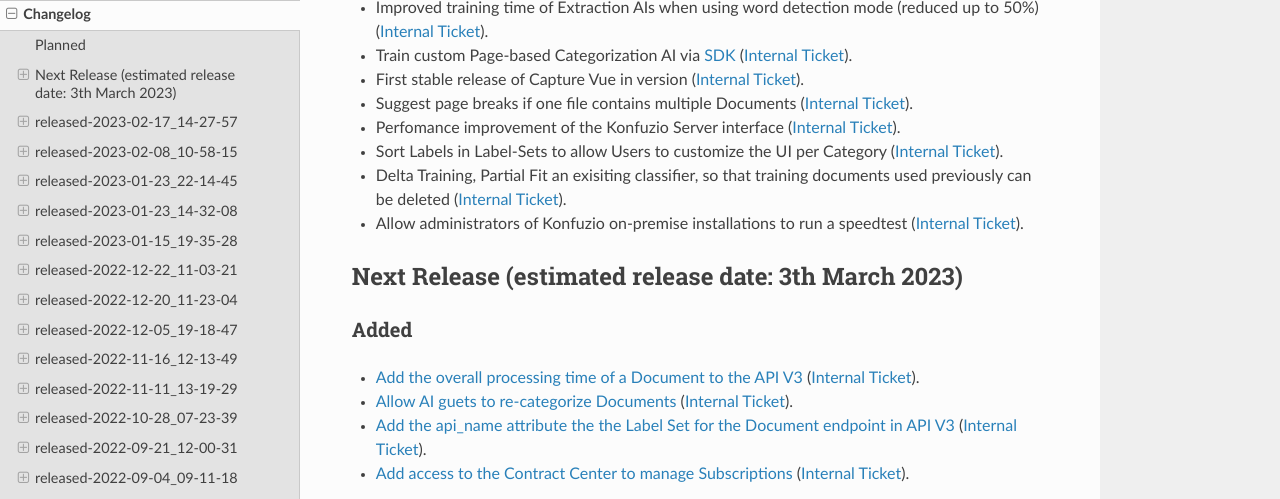
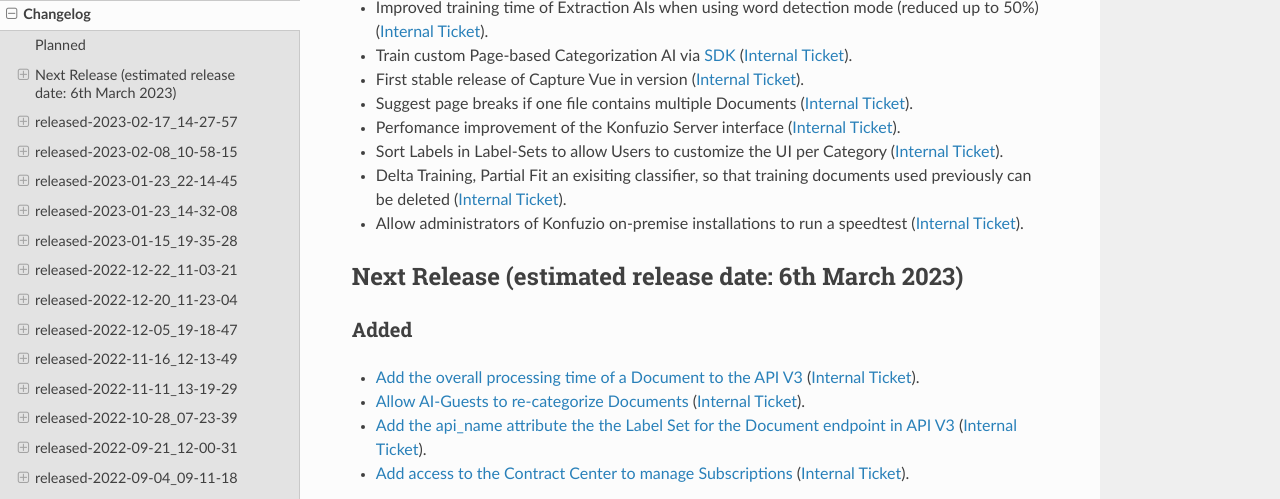
Before and after one commit to konfuzio-ai/konfuzio-sdk, a Sphinx documentation site: the page built from docs/web/changelog_app.md, in a window 1280 px wide and 900 px high, scrolled down 580 px. Shown: the top 499 px of the window. Built offline with Sphinx 7.4.7 and the Read the Docs theme 2.0.0, drawn with Linux system fonts in a browser that asks for light colours; pages that are not in the unit, such as notebooks, are missing from menus; a script that is not in the unit is left out.

Commit message:
Update changelog_app.md

```diff
--- a/docs/web/changelog_app.md
+++ b/docs/web/changelog_app.md
@@ -39,11 +39,11 @@
 - A bug during the extraction post-processing steps, which was causing the first line items of each page to be skipped ([Internal Ticket](https://git.konfuzio.com/konfuzio/objectives/-/issues/9561))
 -->
 
-## Next Release (estimated release date: 3th March 2023)
+## Next Release (estimated release date: 6th March 2023)
 
 ### Added
 - [Add the overall processing time of a Document to the API V3](https://app.konfuzio.com/v3/swagger/#/documents/documents_retrieve) ([Internal Ticket](https://git.konfuzio.com/konfuzio/objectives/-/issues/10660)).
-- [Allow AI guets to re-categorize Documents](https://help.konfuzio.com/modules/members/index.html#detailed-permissions-of-available-roles) ([Internal Ticket](https://git.konfuzio.com/konfuzio/objectives/-/issues/10707)).
+- [Allow AI-Guests to re-categorize Documents](https://help.konfuzio.com/modules/members/index.html#detailed-permissions-of-available-roles) ([Internal Ticket](https://git.konfuzio.com/konfuzio/objectives/-/issues/10707)).
 - [Add the api_name attribute the the Label Set for the Document endpoint in API V3](https://app.konfuzio.com/v3/swagger/#/documents/documents_retrieve) ([Internal Ticket](https://git.konfuzio.com/konfuzio/objectives/-/issues/10747)).
 - [Add access to the Contract Center to manage Subscriptions](https://konfuzio.com/price) ([Internal Ticket](https://git.konfuzio.com/konfuzio/objectives/-/issues/10583)).
 
```
